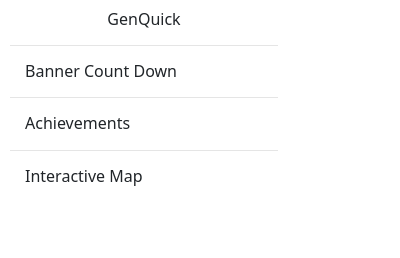
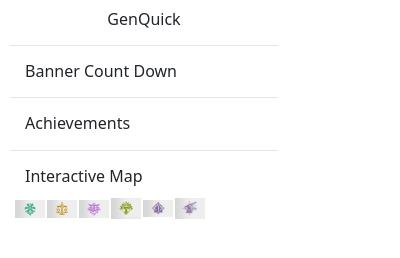
Before and after one commit to oZep/GenQuick, a browser extension: page src/popup.html in a window 400 px wide. Drawn offline with nearby package versions, Linux system fonts and the light colour scheme.

Commit message:
creating buttons for the interactive map

```diff
--- a/src/popup.html
+++ b/src/popup.html
@@ -34,6 +34,15 @@
     <hr/>
     <div class="container">
         <h6>Interactive Map</h1>
+        <div class="row pl-1">
+            <button id="Mondstadt" class="btn btn-link p-0"><img src="img/Mondstadt.png" width="30px"></button>
+            <button id="Liyue" class="btn btn-link p-0"><img src="img/Liyue.png" width="30px"></button>
+            <button id="Inazuma" class="btn btn-link p-0"><img src="img/Inazuma.png" width="30px"></button>
+            <button id="Sumeru" class="btn btn-link p-0"><img src="img/Sumeru.png" width="30px"></button>
+            <button id="Enkanomiya" class="btn btn-link p-0"><img src="img/enkanomiya.png" width="30px"></button>
+            <button id="Chasm" class="btn btn-link p-0"><img src="img/chasm.png" width="30px"></button>
+            <button id="Fontaine" class="btn btn-link p-0"></button>
+        </div>
     </div>
 
     <!-- Link to your locally hosted jQuery -->
```
